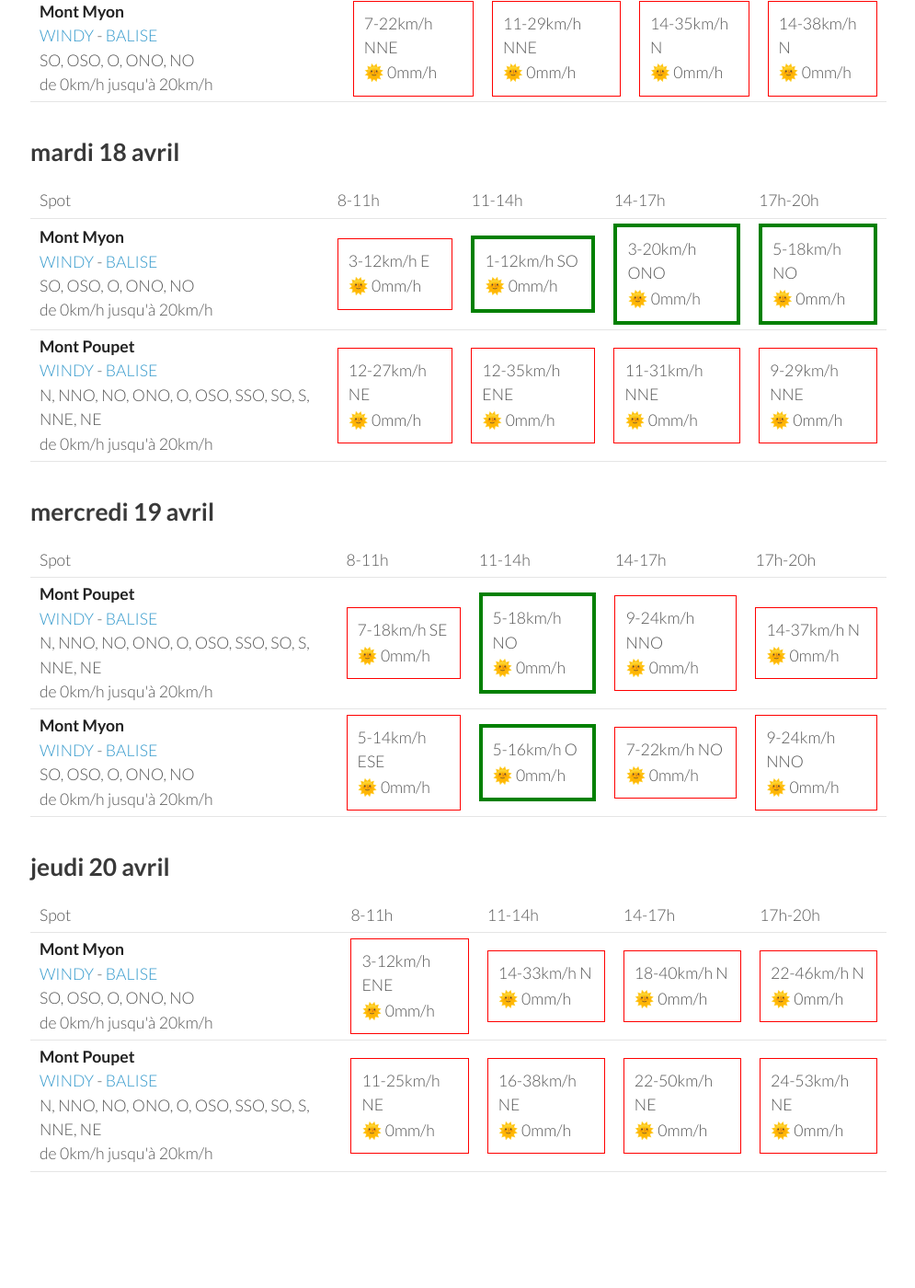
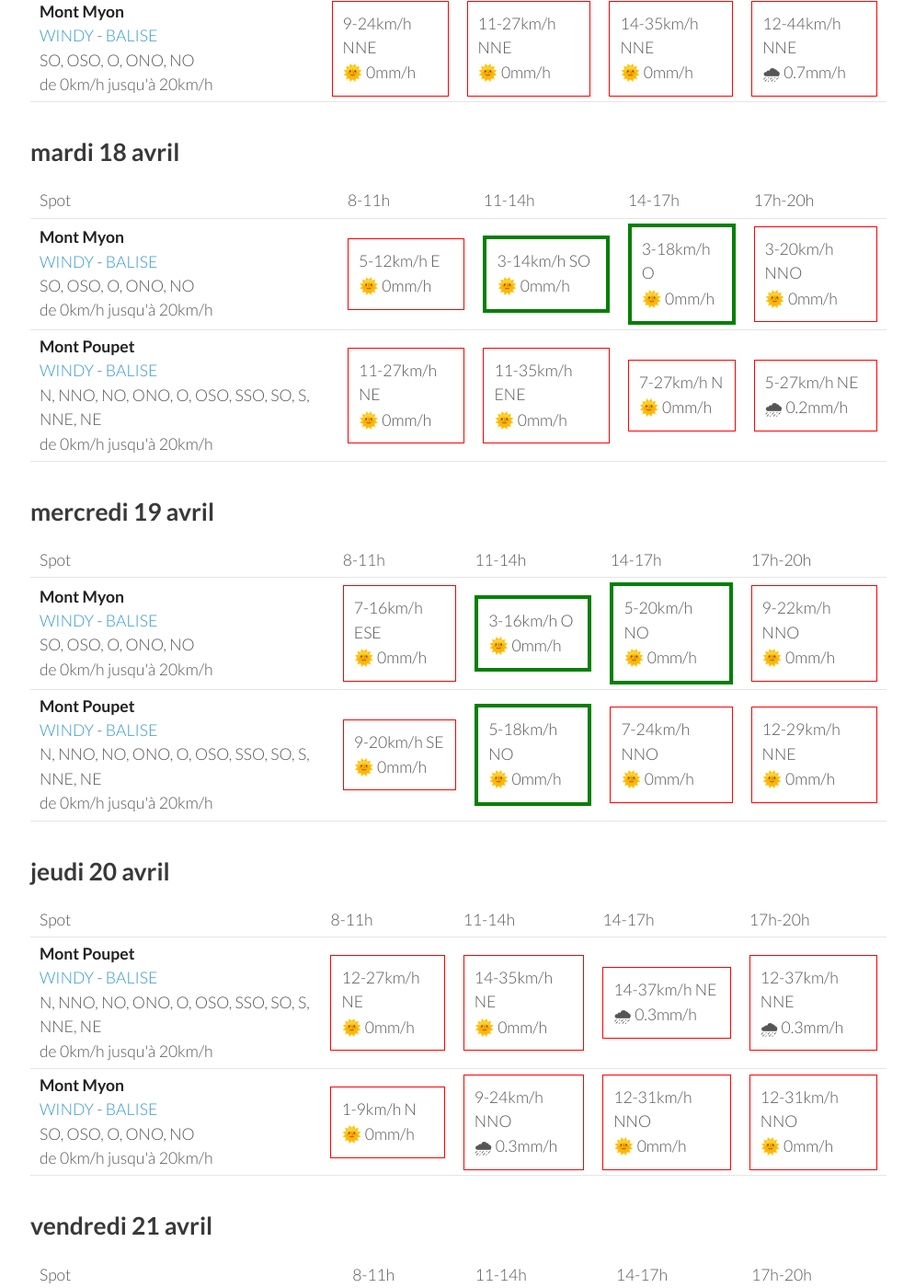
Before and after one commit to parapente-dans-le-nord/parapente-dans-le-nord.github.io, a Jekyll site: the page built from jura.markdown, in a window 1280 px wide and 1400 px high, scrolled down 901 px. Shown: the whole window at 92% size, without its empty margins (25-1020 px from the left). Built offline with Jekyll 4.4.1, drawn with Linux system fonts in a browser that asks for light colours; some of the changed text lies outside the part shown.

Commit message:
update index.markdown

```diff
--- a/jura.markdown
+++ b/jura.markdown
@@ -24,21 +24,19 @@ page mise à jour le dimanche 16 avril 06:20
 <tr>
         <td><strong>Mont Poupet</strong><br><a href="https://windy.com/46.970/5.876?46.541,5.876,8">WINDY</a> - <span class=""><a href="http://www.balisemeteo.com/balise.php?idBalise=92">BALISE</a> </span><br> <span class="vent-favorable">N, NNO, NO, ONO, O, OSO, SSO, SO, S, NNE, NE</span><br><span class="force-vent">de 0km/h jusqu'à 20km/h</span> </td>
 
-            <td><div class="flyable"><p>5-11km/h ONO</p><p>🌞 0mm/h</p></div></td>
-            <td><div class="flyable"><p>5-11km/h NNO</p><p>🌞 0mm/h</p></div></td>
-            <td><div class="flyable"><p>5-14km/h NNO</p><p>🌧 0.2mm/h</p></div></td>
-            <td><div class="flyable"><p>7-20km/h NNO</p><p>🌧 0.2mm/h</p></div></td>
-
+            <td><div class="not-flyable"><p>0-0km/h NA</p><p>🌧️ 0mm/h</p></div></td>
+            <td><div class="flyable"><p>1-9km/h ONO</p><p>🌞 0mm/h</p></div></td>
+            <td><div class="flyable"><p>3-12km/h ONO</p><p>🌞 0.4mm/h</p></div></td>
+            <td><div class="flyable"><p>3-12km/h NO</p><p>🌞 0.5mm/h</p></div></td>
 
     </tr>
 <tr>
         <td><strong>Mont Myon</strong><br><a href="https://windy.com/46.331/5.397?45.898,5.394,8,m:eWoagj8">WINDY</a> - <span class=""><a href="http://www.balisemeteo.com/balise.php?idBalise=70">BALISE</a> </span><br> <span class="vent-favorable">SO, OSO, O, ONO, NO</span><br><span class="force-vent">de 0km/h jusqu'à 20km/h</span> </td>
 
+            <td><div class="not-flyable"><p>0-0km/h NA</p><p>🌧️ 0mm/h</p></div></td>
             <td><div class="not-flyable"><p>5-16km/h NNO</p><p>🌞 0mm/h</p></div></td>
-            <td><div class="not-flyable"><p>7-20km/h N</p><p>🌞 0mm/h</p></div></td>
-            <td><div class="not-flyable"><p>11-27km/h N</p><p>🌞 0mm/h</p></div></td>
-            <td><div class="not-flyable"><p>12-33km/h N</p><p>🌞 0mm/h</p></div></td>
-
+            <td><div class="not-flyable"><p>5-11km/h N</p><p>🌞 0.3mm/h</p></div></td>
+            <td><div class="not-flyable"><p>7-22km/h NNE</p><p>🌞 0mm/h</p></div></td>
 
     </tr>
 
@@ -60,20 +58,20 @@ page mise à jour le dimanche 16 avril 06:20
 <tr>
         <td><strong>Mont Poupet</strong><br><a href="https://windy.com/46.970/5.876?46.541,5.876,8">WINDY</a> - <span class=""><a href="http://www.balisemeteo.com/balise.php?idBalise=92">BALISE</a> </span><br> <span class="vent-favorable">N, NNO, NO, ONO, O, OSO, SSO, SO, S, NNE, NE</span><br><span class="force-vent">de 0km/h jusqu'à 20km/h</span> </td>
 
-            <td><div class="not-flyable"><p>9-25km/h NNE</p><p>🌞 0mm/h</p></div></td>
-            <td><div class="not-flyable"><p>11-29km/h NE</p><p>🌞 0mm/h</p></div></td>
-            <td><div class="not-flyable"><p>11-33km/h N</p><p>🌞 0mm/h</p></div></td>
-            <td><div class="not-flyable"><p>14-33km/h N</p><p>🌞 0mm/h</p></div></td>
+            <td><div class="not-flyable"><p>7-22km/h NE</p><p>🌞 0mm/h</p></div></td>
+            <td><div class="not-flyable"><p>11-27km/h NNE</p><p>🌞 0mm/h</p></div></td>
+            <td><div class="not-flyable"><p>12-35km/h NNE</p><p>🌞 0mm/h</p></div></td>
+            <td><div class="not-flyable"><p>11-33km/h NNE</p><p>🌧 0.5mm/h</p></div></td>
 
 
     </tr>
 <tr>
         <td><strong>Mont Myon</strong><br><a href="https://windy.com/46.331/5.397?45.898,5.394,8,m:eWoagj8">WINDY</a> - <span class=""><a href="http://www.balisemeteo.com/balise.php?idBalise=70">BALISE</a> </span><br> <span class="vent-favorable">SO, OSO, O, ONO, NO</span><br><span class="force-vent">de 0km/h jusqu'à 20km/h</span> </td>
 
-            <td><div class="not-flyable"><p>7-22km/h NNE</p><p>🌞 0mm/h</p></div></td>
-            <td><div class="not-flyable"><p>11-29km/h NNE</p><p>🌞 0mm/h</p></div></td>
-            <td><div class="not-flyable"><p>14-35km/h N</p><p>🌞 0mm/h</p></div></td>
-            <td><div class="not-flyable"><p>14-38km/h N</p><p>🌞 0mm/h</p></div></td>
+            <td><div class="not-flyable"><p>9-24km/h NNE</p><p>🌞 0mm/h</p></div></td>
+            <td><div class="not-flyable"><p>11-27km/h NNE</p><p>🌞 0mm/h</p></div></td>
+            <td><div class="not-flyable"><p>14-35km/h NNE</p><p>🌞 0mm/h</p></div></td>
+            <td><div class="not-flyable"><p>12-44km/h NNE</p><p>🌧 0.7mm/h</p></div></td>
 
 
     </tr>
@@ -96,20 +94,20 @@ page mise à jour le dimanche 16 avril 06:20
 <tr>
         <td><strong>Mont Myon</strong><br><a href="https://windy.com/46.331/5.397?45.898,5.394,8,m:eWoagj8">WINDY</a> - <span class=""><a href="http://www.balisemeteo.com/balise.php?idBalise=70">BALISE</a> </span><br> <span class="vent-favorable">SO, OSO, O, ONO, NO</span><br><span class="force-vent">de 0km/h jusqu'à 20km/h</span> </td>
 
-            <td><div class="not-flyable"><p>3-12km/h E</p><p>🌞 0mm/h</p></div></td>
-            <td><div class="flyable"><p>1-12km/h SO</p><p>🌞 0mm/h</p></div></td>
-            <td><div class="flyable"><p>3-20km/h ONO</p><p>🌞 0mm/h</p></div></td>
-            <td><div class="flyable"><p>5-18km/h NO</p><p>🌞 0mm/h</p></div></td>
+            <td><div class="not-flyable"><p>5-12km/h E</p><p>🌞 0mm/h</p></div></td>
+            <td><div class="flyable"><p>3-14km/h SO</p><p>🌞 0mm/h</p></div></td>
+            <td><div class="flyable"><p>3-18km/h O</p><p>🌞 0mm/h</p></div></td>
+            <td><div class="not-flyable"><p>3-20km/h NNO</p><p>🌞 0mm/h</p></div></td>
 
 
     </tr>
 <tr>
         <td><strong>Mont Poupet</strong><br><a href="https://windy.com/46.970/5.876?46.541,5.876,8">WINDY</a> - <span class=""><a href="http://www.balisemeteo.com/balise.php?idBalise=92">BALISE</a> </span><br> <span class="vent-favorable">N, NNO, NO, ONO, O, OSO, SSO, SO, S, NNE, NE</span><br><span class="force-vent">de 0km/h jusqu'à 20km/h</span> </td>
 
-            <td><div class="not-flyable"><p>12-27km/h NE</p><p>🌞 0mm/h</p></div></td>
-            <td><div class="not-flyable"><p>12-35km/h ENE</p><p>🌞 0mm/h</p></div></td>
-            <td><div class="not-flyable"><p>11-31km/h NNE</p><p>🌞 0mm/h</p></div></td>
-            <td><div class="not-flyable"><p>9-29km/h NNE</p><p>🌞 0mm/h</p></div></td>
+            <td><div class="not-flyable"><p>11-27km/h NE</p><p>🌞 0mm/h</p></div></td>
+            <td><div class="not-flyable"><p>11-35km/h ENE</p><p>🌞 0mm/h</p></div></td>
+            <td><div class="not-flyable"><p>7-27km/h N</p><p>🌞 0mm/h</p></div></td>
+            <td><div class="not-flyable"><p>5-27km/h NE</p><p>🌧 0.2mm/h</p></div></td>
 
 
     </tr>
@@ -130,22 +128,22 @@ page mise à jour le dimanche 16 avril 06:20
       <td>17h-20h</td>
     </tr>
 <tr>
-        <td><strong>Mont Poupet</strong><br><a href="https://windy.com/46.970/5.876?46.541,5.876,8">WINDY</a> - <span class=""><a href="http://www.balisemeteo.com/balise.php?idBalise=92">BALISE</a> </span><br> <span class="vent-favorable">N, NNO, NO, ONO, O, OSO, SSO, SO, S, NNE, NE</span><br><span class="force-vent">de 0km/h jusqu'à 20km/h</span> </td>
+        <td><strong>Mont Myon</strong><br><a href="https://windy.com/46.331/5.397?45.898,5.394,8,m:eWoagj8">WINDY</a> - <span class=""><a href="http://www.balisemeteo.com/balise.php?idBalise=70">BALISE</a> </span><br> <span class="vent-favorable">SO, OSO, O, ONO, NO</span><br><span class="force-vent">de 0km/h jusqu'à 20km/h</span> </td>
 
-            <td><div class="not-flyable"><p>7-18km/h SE</p><p>🌞 0mm/h</p></div></td>
-            <td><div class="flyable"><p>5-18km/h NO</p><p>🌞 0mm/h</p></div></td>
-            <td><div class="not-flyable"><p>9-24km/h NNO</p><p>🌞 0mm/h</p></div></td>
-            <td><div class="not-flyable"><p>14-37km/h N</p><p>🌞 0mm/h</p></div></td>
+            <td><div class="not-flyable"><p>7-16km/h ESE</p><p>🌞 0mm/h</p></div></td>
+            <td><div class="flyable"><p>3-16km/h O</p><p>🌞 0mm/h</p></div></td>
+            <td><div class="flyable"><p>5-20km/h NO</p><p>🌞 0mm/h</p></div></td>
+            <td><div class="not-flyable"><p>9-22km/h NNO</p><p>🌞 0mm/h</p></div></td>
 
 
     </tr>
 <tr>
-        <td><strong>Mont Myon</strong><br><a href="https://windy.com/46.331/5.397?45.898,5.394,8,m:eWoagj8">WINDY</a> - <span class=""><a href="http://www.balisemeteo.com/balise.php?idBalise=70">BALISE</a> </span><br> <span class="vent-favorable">SO, OSO, O, ONO, NO</span><br><span class="force-vent">de 0km/h jusqu'à 20km/h</span> </td>
+        <td><strong>Mont Poupet</strong><br><a href="https://windy.com/46.970/5.876?46.541,5.876,8">WINDY</a> - <span class=""><a href="http://www.balisemeteo.com/balise.php?idBalise=92">BALISE</a> </span><br> <span class="vent-favorable">N, NNO, NO, ONO, O, OSO, SSO, SO, S, NNE, NE</span><br><span class="force-vent">de 0km/h jusqu'à 20km/h</span> </td>
 
-            <td><div class="not-flyable"><p>5-14km/h ESE</p><p>🌞 0mm/h</p></div></td>
-            <td><div class="flyable"><p>5-16km/h O</p><p>🌞 0mm/h</p></div></td>
-            <td><div class="not-flyable"><p>7-22km/h NO</p><p>🌞 0mm/h</p></div></td>
-            <td><div class="not-flyable"><p>9-24km/h NNO</p><p>🌞 0mm/h</p></div></td>
+            <td><div class="not-flyable"><p>9-20km/h SE</p><p>🌞 0mm/h</p></div></td>
+            <td><div class="flyable"><p>5-18km/h NO</p><p>🌞 0mm/h</p></div></td>
+            <td><div class="not-flyable"><p>7-24km/h NNO</p><p>🌞 0mm/h</p></div></td>
+            <td><div class="not-flyable"><p>12-29km/h NNE</p><p>🌞 0mm/h</p></div></td>
 
 
     </tr>
@@ -166,22 +164,22 @@ page mise à jour le dimanche 16 avril 06:20
       <td>17h-20h</td>
     </tr>
 <tr>
-        <td><strong>Mont Myon</strong><br><a href="https://windy.com/46.331/5.397?45.898,5.394,8,m:eWoagj8">WINDY</a> - <span class=""><a href="http://www.balisemeteo.com/balise.php?idBalise=70">BALISE</a> </span><br> <span class="vent-favorable">SO, OSO, O, ONO, NO</span><br><span class="force-vent">de 0km/h jusqu'à 20km/h</span> </td>
+        <td><strong>Mont Poupet</strong><br><a href="https://windy.com/46.970/5.876?46.541,5.876,8">WINDY</a> - <span class=""><a href="http://www.balisemeteo.com/balise.php?idBalise=92">BALISE</a> </span><br> <span class="vent-favorable">N, NNO, NO, ONO, O, OSO, SSO, SO, S, NNE, NE</span><br><span class="force-vent">de 0km/h jusqu'à 20km/h</span> </td>
 
-            <td><div class="not-flyable"><p>3-12km/h ENE</p><p>🌞 0mm/h</p></div></td>
-            <td><div class="not-flyable"><p>14-33km/h N</p><p>🌞 0mm/h</p></div></td>
-            <td><div class="not-flyable"><p>18-40km/h N</p><p>🌞 0mm/h</p></div></td>
-            <td><div class="not-flyable"><p>22-46km/h N</p><p>🌞 0mm/h</p></div></td>
+            <td><div class="not-flyable"><p>12-27km/h NE</p><p>🌞 0mm/h</p></div></td>
+            <td><div class="not-flyable"><p>14-35km/h NE</p><p>🌞 0mm/h</p></div></td>
+            <td><div class="not-flyable"><p>14-37km/h NE</p><p>🌧 0.3mm/h</p></div></td>
+            <td><div class="not-flyable"><p>12-37km/h NNE</p><p>🌧 0.3mm/h</p></div></td>
 
 
     </tr>
 <tr>
-        <td><strong>Mont Poupet</strong><br><a href="https://windy.com/46.970/5.876?46.541,5.876,8">WINDY</a> - <span class=""><a href="http://www.balisemeteo.com/balise.php?idBalise=92">BALISE</a> </span><br> <span class="vent-favorable">N, NNO, NO, ONO, O, OSO, SSO, SO, S, NNE, NE</span><br><span class="force-vent">de 0km/h jusqu'à 20km/h</span> </td>
+        <td><strong>Mont Myon</strong><br><a href="https://windy.com/46.331/5.397?45.898,5.394,8,m:eWoagj8">WINDY</a> - <span class=""><a href="http://www.balisemeteo.com/balise.php?idBalise=70">BALISE</a> </span><br> <span class="vent-favorable">SO, OSO, O, ONO, NO</span><br><span class="force-vent">de 0km/h jusqu'à 20km/h</span> </td>
 
-            <td><div class="not-flyable"><p>11-25km/h NE</p><p>🌞 0mm/h</p></div></td>
-            <td><div class="not-flyable"><p>16-38km/h NE</p><p>🌞 0mm/h</p></div></td>
-            <td><div class="not-flyable"><p>22-50km/h NE</p><p>🌞 0mm/h</p></div></td>
-            <td><div class="not-flyable"><p>24-53km/h NE</p><p>🌞 0mm/h</p></div></td>
+            <td><div class="not-flyable"><p>1-9km/h N</p><p>🌞 0mm/h</p></div></td>
+            <td><div class="not-flyable"><p>9-24km/h NNO</p><p>🌧 0.3mm/h</p></div></td>
+            <td><div class="not-flyable"><p>12-31km/h NNO</p><p>🌞 0mm/h</p></div></td>
+            <td><div class="not-flyable"><p>12-31km/h NNO</p><p>🌞 0mm/h</p></div></td>
 
 
     </tr>
@@ -189,3 +187,39 @@ page mise à jour le dimanche 16 avril 06:20
 </tbody>
 </table>
 {:/}
+## vendredi 21 avril
+
+{::nomarkdown}
+<table>
+  <tbody>
+    <tr>
+      <td>Spot</td>
+      <td>8-11h</td>
+      <td>11-14h</td>
+      <td>14-17h</td>
+      <td>17h-20h</td>
+    </tr>
+<tr>
+        <td><strong>Mont Poupet</strong><br><a href="https://windy.com/46.970/5.876?46.541,5.876,8">WINDY</a> - <span class=""><a href="http://www.balisemeteo.com/balise.php?idBalise=92">BALISE</a> </span><br> <span class="vent-favorable">N, NNO, NO, ONO, O, OSO, SSO, SO, S, NNE, NE</span><br><span class="force-vent">de 0km/h jusqu'à 20km/h</span> </td>
+
+            <td><div class="flyable"><p>9-18km/h S</p><p>🌞 0mm/h</p></div></td>
+            <td><div class="flyable"><p>1-16km/h SSO</p><p>🌞 0mm/h</p></div></td>
+            <td><div class="not-flyable"><p>5-22km/h SSO</p><p>🌞 0mm/h</p></div></td>
+            <td><div class="not-flyable"><p>9-29km/h SO</p><p>🌧 1mm/h</p></div></td>
+
+
+    </tr>
+<tr>
+        <td><strong>Mont Myon</strong><br><a href="https://windy.com/46.331/5.397?45.898,5.394,8,m:eWoagj8">WINDY</a> - <span class=""><a href="http://www.balisemeteo.com/balise.php?idBalise=70">BALISE</a> </span><br> <span class="vent-favorable">SO, OSO, O, ONO, NO</span><br><span class="force-vent">de 0km/h jusqu'à 20km/h</span> </td>
+
+            <td><div class="not-flyable"><p>3-11km/h E</p><p>🌞 0mm/h</p></div></td>
+            <td><div class="flyable"><p>1-14km/h O</p><p>🌞 0mm/h</p></div></td>
+            <td><div class="not-flyable"><p>9-27km/h SO</p><p>🌞 0mm/h</p></div></td>
+            <td><div class="not-flyable"><p>12-40km/h SSO</p><p>🌧 3.6mm/h</p></div></td>
+
+
+    </tr>
+
+</tbody>
+</table>
+{:/}
```
Also changed, not shown: other parts of jura.markdown (+1 -1 lines).
